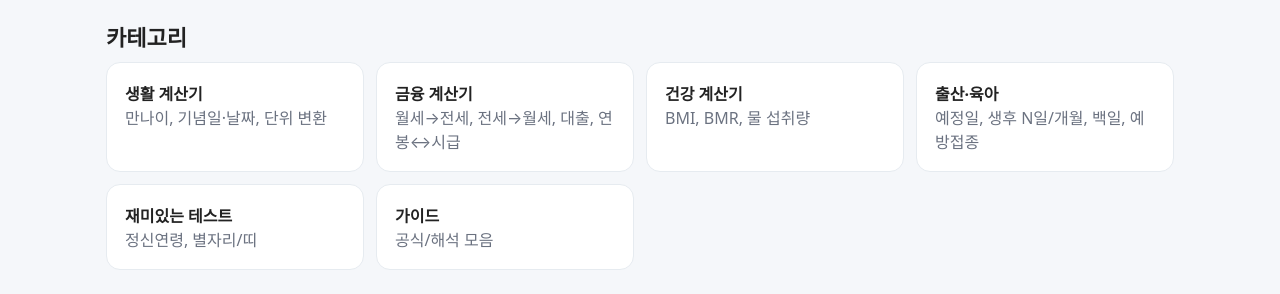
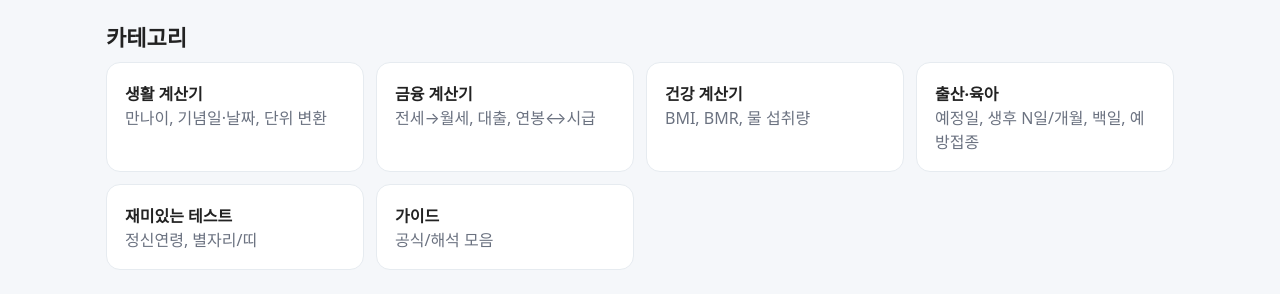
Before and after one commit to khai-lang/LifeCalc, a Jekyll site: the page built from index.md, in a window 1280 px wide. Shown: the part 259-553 px from the top of the page. Built offline with Jekyll 4.4.1, drawn with Linux system fonts in a browser that asks for light colours.

Commit message:
Update index.md

```diff
--- a/index.md
+++ b/index.md
@@ -22,7 +22,7 @@ description: 생활·금융·건강·출산 육아 계산기를 한 곳에서
   </a>
   <a class="card" href="/finance/">
     <div style="font-weight:700">금융 계산기</div>
-    <div style="color:#6b7280">월세→전세, 전세→월세, 대출, 연봉↔시급</div>
+    <div style="color:#6b7280">전세→월세, 대출, 연봉↔시급</div>
   </a>
   <a class="card" href="/health/">
     <div style="font-weight:700">건강 계산기</div>
```
